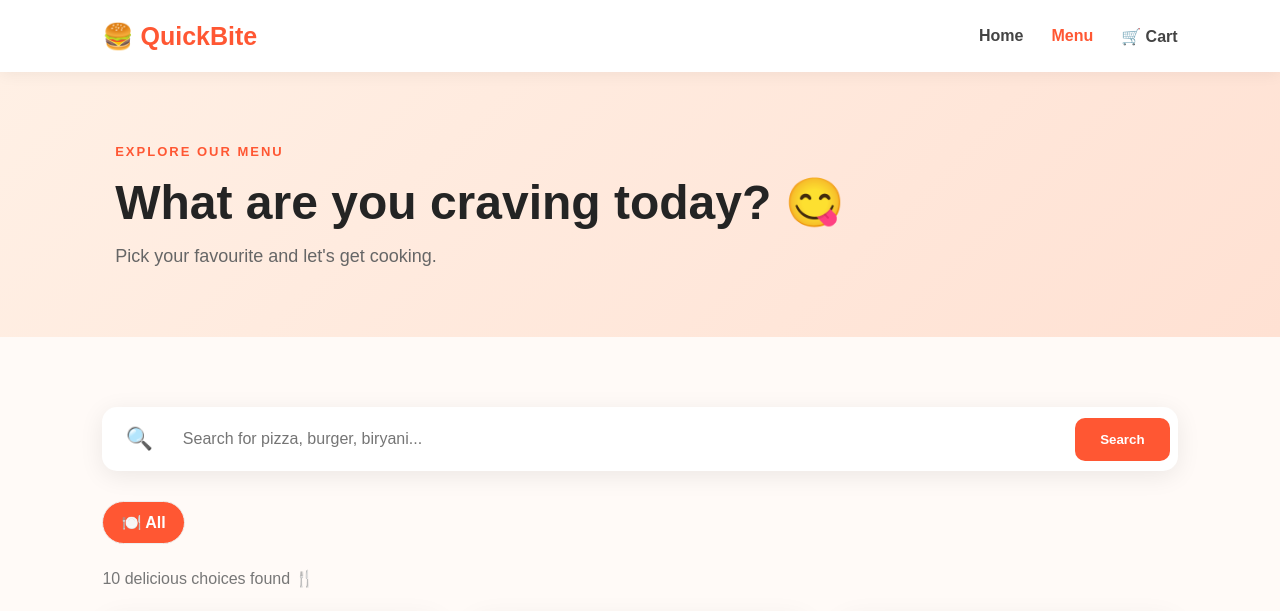
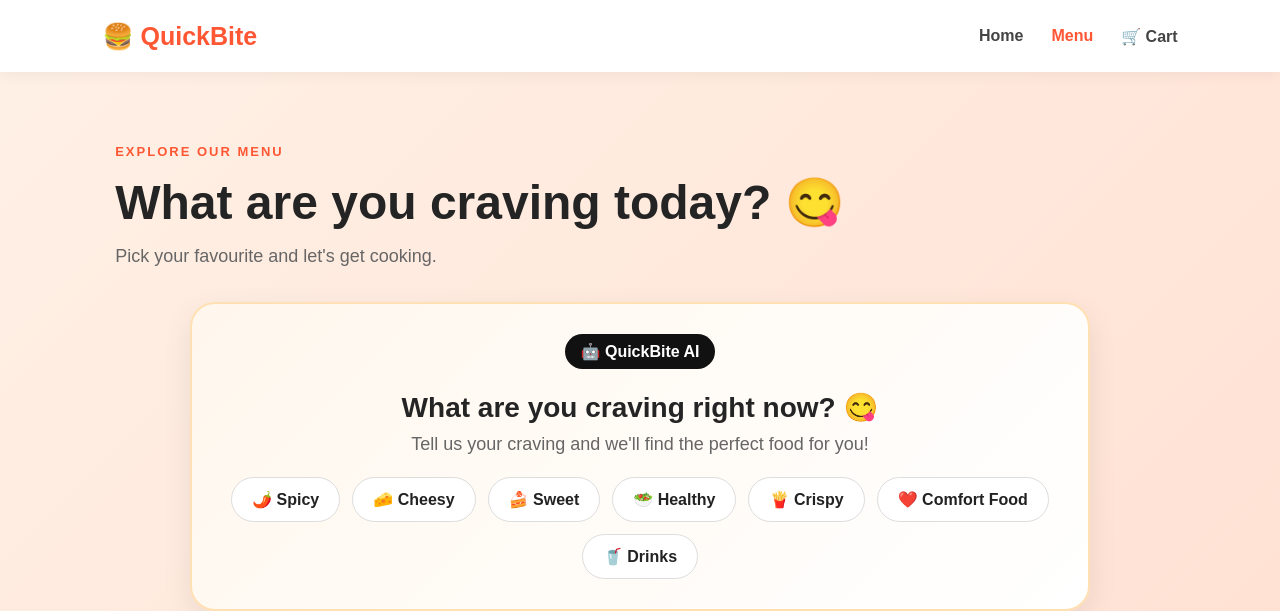
Before and after one commit to kirtikabora/food-delivery, a Flask app: page /menu in a window 1280 px wide. Shown: the top 611 px of the page. Run offline with Flask 3, Linux system fonts and the light colour scheme; data comes from the database, SQL or seed files in the repository.

Commit message:
Add AI food recommendation feature

```diff
--- a/static/style.css
+++ b/static/style.css
@@ -739,3 +739,162 @@ footer p {
     }
 
 }
+/* =========================================
+   🤖 QUICKBITE AI RECOMMENDATION
+   ========================================= */
+
+.ai-box {
+    margin: 35px auto;
+    padding: 30px;
+    max-width: 900px;
+    text-align: center;
+    border-radius: 25px;
+    background: linear-gradient(135deg, #fff7ed, #ffffff);
+    border: 2px solid #ffe0b2;
+    box-shadow: 0 10px 30px rgba(0,0,0,0.08);
+}
+
+.ai-title {
+    display: inline-block;
+    padding: 8px 16px;
+    border-radius: 30px;
+    background: #111;
+    color: white;
+    font-weight: bold;
+    margin-bottom: 12px;
+}
+
+.ai-box h2 {
+    margin: 10px 0;
+    font-size: 28px;
+}
+
+.ai-subtitle {
+    color: #777;
+    margin-bottom: 22px;
+}
+
+.craving-buttons {
+    display: flex;
+    flex-wrap: wrap;
+    justify-content: center;
+    gap: 12px;
+}
+
+.craving-btn {
+    text-decoration: none;
+    padding: 12px 20px;
+    border-radius: 30px;
+    background: white;
+    color: #222;
+    border: 1px solid #ddd;
+    font-weight: 600;
+    transition: 0.3s;
+}
+
+.craving-btn:hover {
+    transform: translateY(-4px);
+    background: #111;
+    color: white;
+    box-shadow: 0 8px 18px rgba(0,0,0,0.15);
+}
+
+
+/* =========================================
+   🍽️ AI RECOMMENDATION RESULTS
+   ========================================= */
+
+.recommendation-section {
+    margin: 45px auto;
+    max-width: 1100px;
+}
+
+.recommendation-heading {
+    text-align: center;
+    margin-bottom: 25px;
+}
+
+.recommendation-heading span {
+    font-weight: bold;
+    letter-spacing: 1px;
+}
+
+.recommendation-heading h2 {
+    margin: 8px 0;
+}
+
+.recommendation-heading p {
+    color: #777;
+}
+
+.recommendation-grid {
+    display: grid;
+    grid-template-columns: repeat(auto-fit, minmax(260px, 1fr));
+    gap: 20px;
+}
+
+.recommendation-card {
+    display: flex;
+    gap: 15px;
+    padding: 20px;
+    background: white;
+    border-radius: 20px;
+    border: 1px solid #eee;
+    box-shadow: 0 8px 25px rgba(0,0,0,0.08);
+    transition: 0.3s;
+}
+
+.recommendation-card:hover {
+    transform: translateY(-6px);
+    box-shadow: 0 15px 35px rgba(0,0,0,0.12);
+}
+
+.food-emoji {
+    font-size: 55px;
+}
+
+.recommendation-content {
+    flex: 1;
+}
+
+.match-badge {
+    font-size: 11px;
+    font-weight: bold;
+    padding: 5px 9px;
+    border-radius: 15px;
+    background: #f1f1f1;
+}
+
+.recommendation-content h3 {
+    margin: 10px 0 4px;
+}
+
+.recommendation-content p {
+    margin: 0;
+    color: #777;
+}
+
+.recommendation-bottom {
+    display: flex;
+    justify-content: space-between;
+    align-items: center;
+    margin-top: 15px;
+}
+
+.food-price {
+    font-size: 18px;
+    font-weight: bold;
+}
+
+.try-btn {
+    text-decoration: none;
+    padding: 8px 14px;
+    border-radius: 20px;
+    background: #111;
+    color: white;
+    font-size: 13px;
+}
+
+.try-btn:hover {
+    opacity: 0.8;
+}
--- a/templates/menu.html
+++ b/templates/menu.html
@@ -53,6 +53,119 @@
         <p>
             Pick your favourite and let's get cooking.
         </p>
+        <!-- ================= AI FOOD RECOMMENDATION ================= -->
+
+<div class="ai-box">
+
+    <div class="ai-title">
+        🤖 <span>QuickBite AI</span>
+    </div>
+
+    <h2>What are you craving right now? 😋</h2>
+
+    <p class="ai-subtitle">
+        Tell us your craving and we'll find the perfect food for you!
+    </p>
+
+    <div class="craving-buttons">
+
+        <a href="/menu?craving=spicy" class="craving-btn">
+            🌶️ Spicy
+        </a>
+
+        <a href="/menu?craving=cheesy" class="craving-btn">
+            🧀 Cheesy
+        </a>
+
+        <a href="/menu?craving=sweet" class="craving-btn">
+            🍰 Sweet
+        </a>
+
+        <a href="/menu?craving=healthy" class="craving-btn">
+            🥗 Healthy
+        </a>
+
+        <a href="/menu?craving=crispy" class="craving-btn">
+            🍟 Crispy
+        </a>
+
+        <a href="/menu?craving=comfort" class="craving-btn">
+            ❤️ Comfort Food
+        </a>
+
+        <a href="/menu?craving=drinks" class="craving-btn">
+            🥤 Drinks
+        </a>
+
+    </div>
+
+</div>
+{% if craving and recommendations %}
+
+<section class="recommendation-section">
+
+    <div class="recommendation-heading">
+
+        <span>🤖 AI Recommendation</span>
+
+        <h2>
+            Perfect choices for your
+            <strong>{{ craving }}</strong> craving! 😋
+        </h2>
+
+        <p>
+            Our smart recommendation system picked these for you.
+        </p>
+
+    </div>
+
+    <div class="recommendation-grid">
+
+        {% for food in recommendations %}
+
+        <div class="recommendation-card">
+
+            <div class="food-emoji">
+                {{ food['emoji'] }}
+            </div>
+
+            <div class="recommendation-content">
+
+                <span class="match-badge">
+                    ✨ AI PICK
+                </span>
+
+                <h3>
+                    {{ food['name'] }}
+                </h3>
+
+                <p>
+                    {{ food['category'] }}
+                </p>
+
+                <div class="recommendation-bottom">
+
+                    <span class="food-price">
+                        ₹{{ food['price'] }}
+                    </span>
+
+                    <a href="/food/{{ food['id'] }}" class="try-btn">
+                        Try it →
+                    </a>
+
+                </div>
+
+            </div>
+
+        </div>
+
+        {% endfor %}
+
+    </div>
+
+</section>
+
+{% endif %}
 
     </div>
 
```
Also changed, not shown: app_backup.py (+119 -2 lines).
